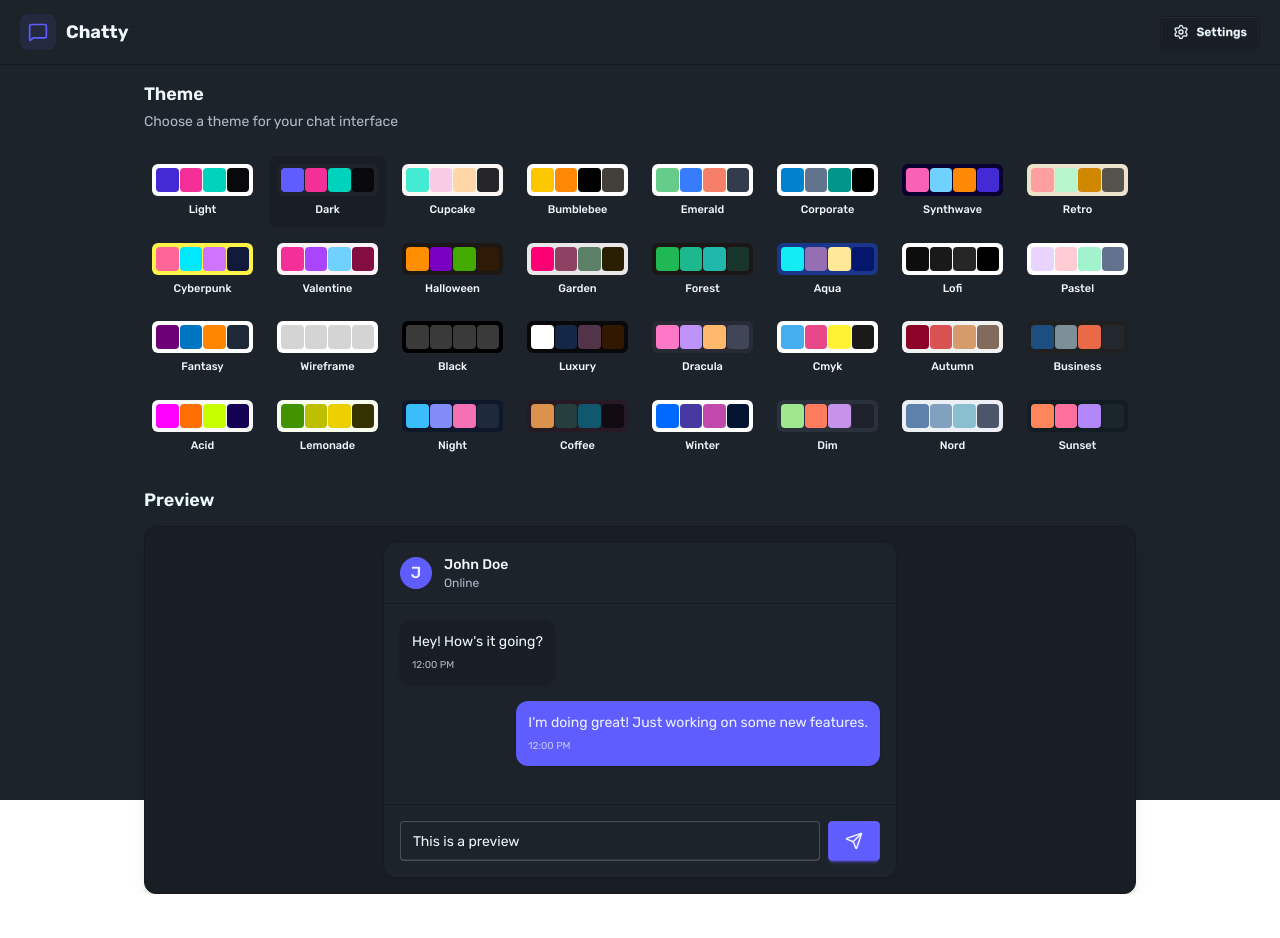
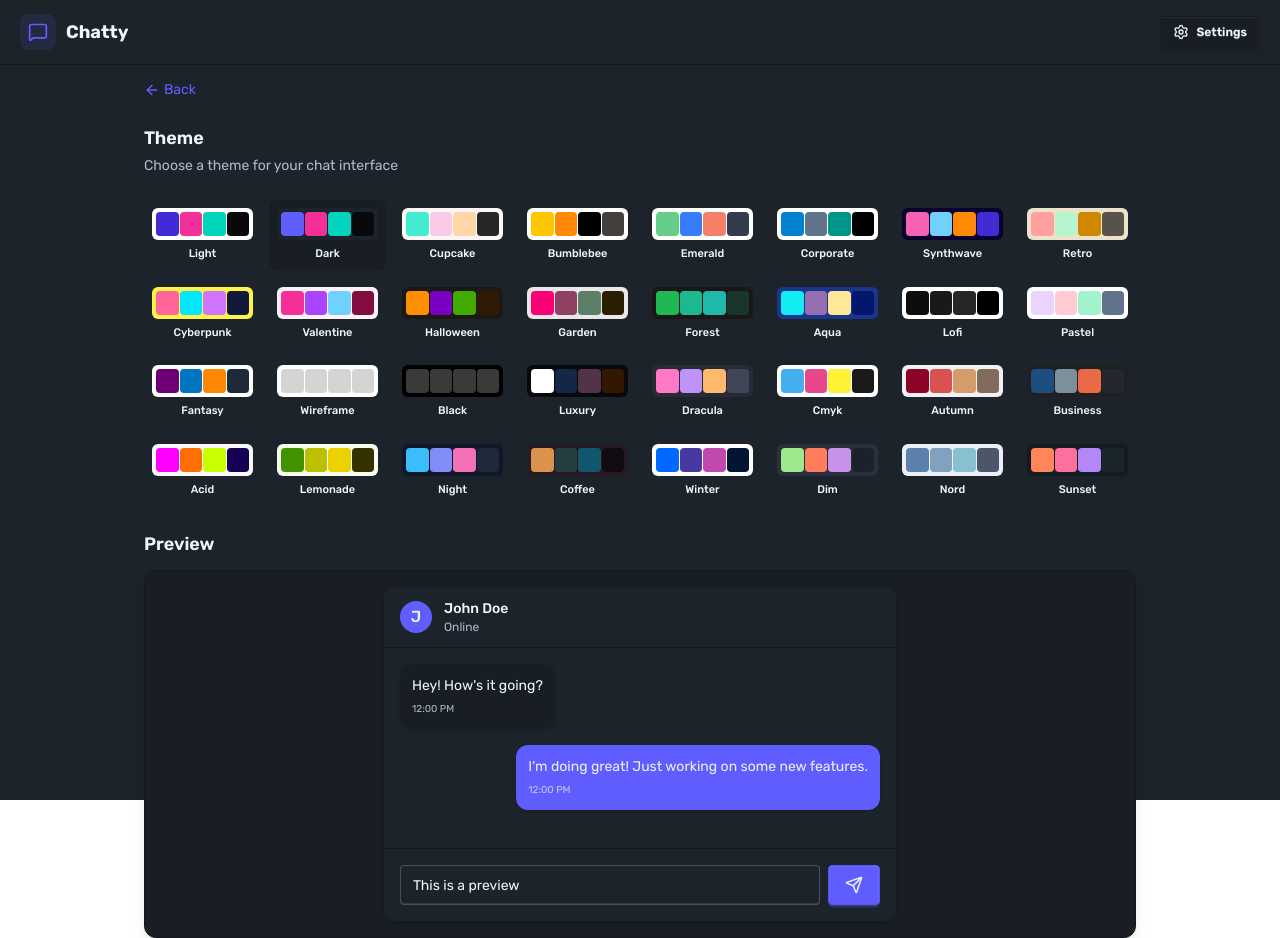
Before and after one commit to nagendrakathi/Chat-App, a React (Vite) app in the folder client/: page /settings in a window 1280 px wide. Before the commit the page ends 894 px from the top, so only its background shows below. Built offline with nearby package versions, Linux system fonts and the light colour scheme; no server answers.

Commit message:
Add: navigate back button

```diff
--- a/client/src/pages/Profilepage.jsx
+++ b/client/src/pages/Profilepage.jsx
@@ -1,7 +1,7 @@
 import { useState } from "react";
 import { useAuthStore } from "../store/useAuthStore";
 import { Camera, Mail, User } from "lucide-react";
-
+import { Link } from "react-router-dom";
 export default function Profilepage() {
   const { authUser, isUpdatingProfile, updateProfile } = useAuthStore();
   const [selectedImg, setSelectedImg] = useState(null);
@@ -21,6 +21,15 @@
   return (
     <div className="h-screen pt-20">
       <div className="max-w-2xl mx-auto p-4 py-8">
+        <div className="flex items-center gap-2">
+          <Link
+            to={-1}
+            className="flex items-center gap-1 text-sm text-primary hover:underline"
+          >
+            <ArrowLeft size={16} />
+            Back
+          </Link>
+        </div>
         <div className="bg-base-300 rounded-xl p-6 space-y-8">
           <div className="text-center">
             <h1 className="text-2xl font-semibold ">Profile</h1>
--- a/client/src/pages/SettingsPage.jsx
+++ b/client/src/pages/SettingsPage.jsx
@@ -1,6 +1,7 @@
 import { useThemeStore } from "../store/useThemeStore";
 import { THEMES } from "../constants";
-import { Send } from "lucide-react";
+import { ArrowLeft, Send } from "lucide-react";
+import { Link } from "react-router-dom";
 const PREVIEW_MESSAGES = [
   { id: 1, content: "Hey! How's it going?", isSent: false },
   {
@@ -16,6 +17,15 @@
   return (
     <div className="h-screen container mx-auto px-4 pt-20 max-w-5xl">
       <div className="space-y-6">
+        <div className="flex items-center gap-2">
+          <Link
+            to={-1}
+            className="flex items-center gap-1 text-sm text-primary hover:underline"
+          >
+            <ArrowLeft size={16} />
+            Back
+          </Link>
+        </div>
         <div className="flex flex-col gap-1">
           <h2 className="text-lg font-semibold">Theme</h2>
           <p className="text-sm text-base-content/70">
```
